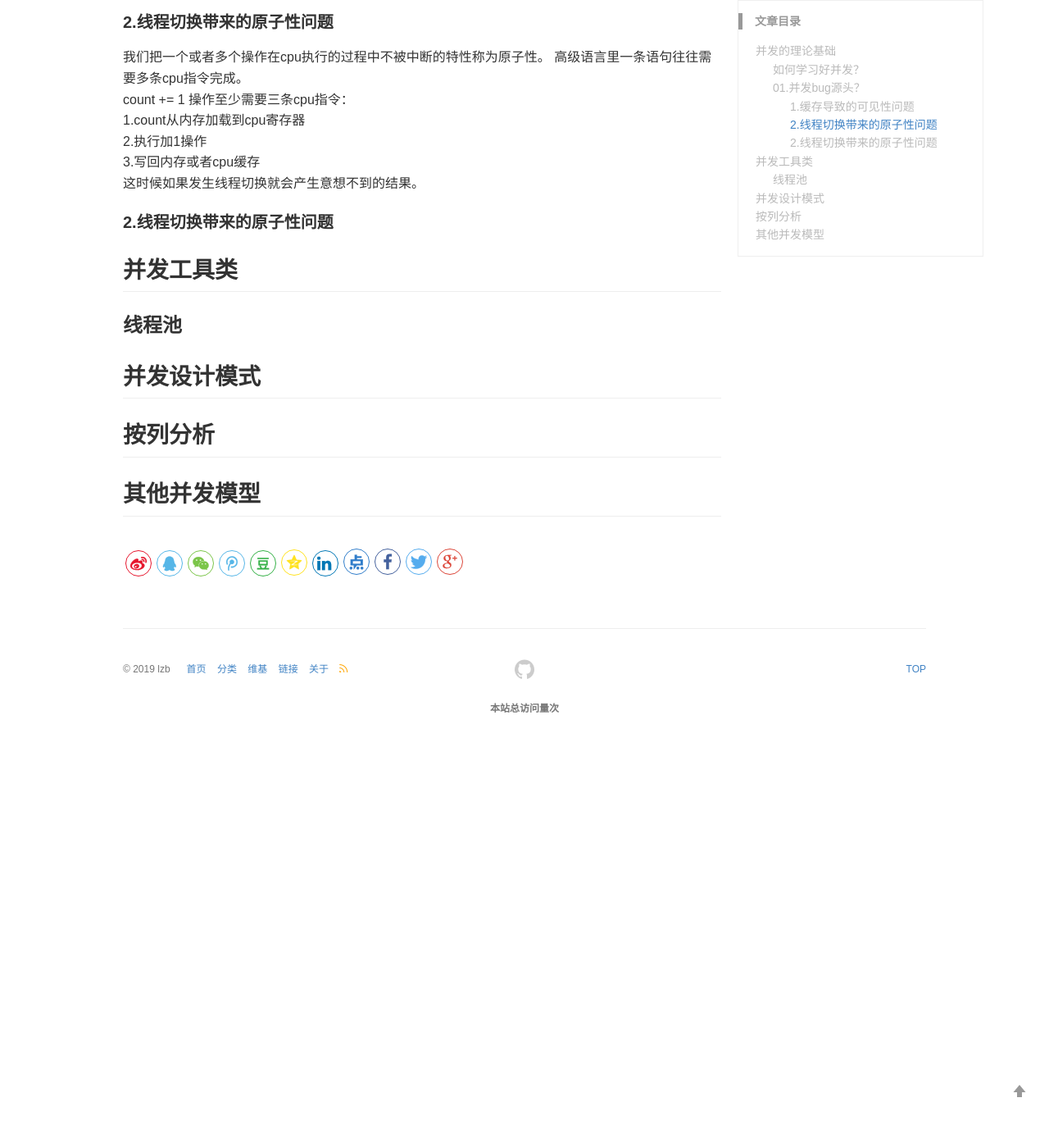
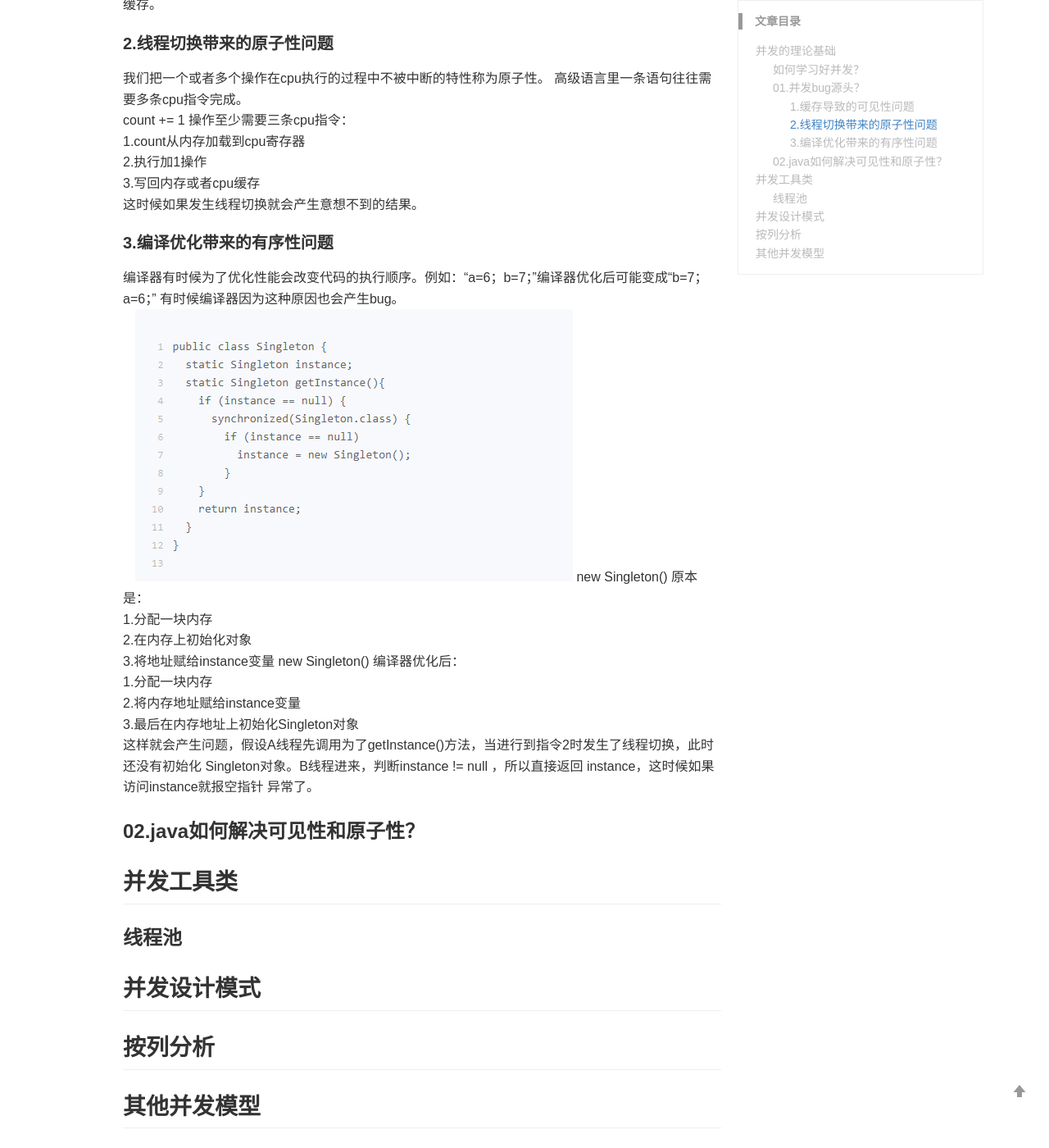
Before and after one commit to lizb0907/lizb0907.github.io, a Jekyll site: the page built from _posts/concurrent/2019-06-03-GeekTime.md, in a window 1280 px wide and 1400 px high, scrolled down 1430 px. Shown: the whole window at 82% size. Built offline with Jekyll 4.4.1, drawn with Linux system fonts in a browser that asks for light colours; comment, search, counter and statistics services are not loaded; before the commit the page ends 2343 px from its top, so only the background shows below that; some of the changed text lies outside the part shown.

Commit message:
daily update 03

```diff
--- a/_posts/concurrent/2019-06-03-GeekTime.md
+++ b/_posts/concurrent/2019-06-03-GeekTime.md
@@ -26,21 +26,37 @@ keywords: concurrent, study, recoard
 
 #### 1.缓存导致的可见性问题
 
-  一个线程对共享变量的修改，另外一个线程能够立刻看到，我们称为可见性。<br>
+一个线程对共享变量的修改，另外一个线程能够立刻看到，我们称为可见性。<br>
 cpu增加了缓存，以均衡与内存的速度差异。多核时代，每颗cpu都有自己的缓存，这时cpu的缓存与内存
 的数据一致性就没那么容易解决了，当多个线程在不同的cpu上执行时，这些线程操作的是不同的cpu缓存。<br>
 
 #### 2.线程切换带来的原子性问题
 
-  我们把一个或者多个操作在cpu执行的过程中不被中断的特性称为原子性。
+我们把一个或者多个操作在cpu执行的过程中不被中断的特性称为原子性。
 高级语言里一条语句往往需要多条cpu指令完成。<br>
-  count += 1 操作至少需要三条cpu指令：<br>
-  1.count从内存加载到cpu寄存器<br>
-  2.执行加1操作<br>
-  3.写回内存或者cpu缓存<br>
-  这时候如果发生线程切换就会产生意想不到的结果。
+count += 1 操作至少需要三条cpu指令：<br>
+	1.count从内存加载到cpu寄存器<br>
+	2.执行加1操作<br>
+	3.写回内存或者cpu缓存<br>
+这时候如果发生线程切换就会产生意想不到的结果。
 
-#### 2.线程切换带来的原子性问题
+#### 3.编译优化带来的有序性问题
+编译器有时候为了优化性能会改变代码的执行顺序。例如：“a=6；b=7；”编译器优化后可能变成“b=7；a=6；”
+有时候编译器因为这种原因也会产生bug。
+![](/images/posts/concurrent/2.png)
+new Singleton() 原本是：<br>
+	1.分配一块内存<br>
+	2.在内存上初始化对象<br>
+	3.将地址赋给instance变量
+new Singleton() 编译器优化后：<br>
+	1.分配一块内存<br>
+	2.将内存地址赋给instance变量<br>
+	3.最后在内存地址上初始化Singleton对象<br>
+这样就会产生问题，假设A线程先调用为了getInstance()方法，当进行到指令2时发生了线程切换，此时还没有初始化
+Singleton对象。B线程进来，判断instance != null ，所以直接返回 instance，这时候如果访问instance就报空指针
+异常了。
+
+### 02.java如何解决可见性和原子性？
 
 
 
```
Also changed, not shown: images/posts/concurrent/2.png (added).
